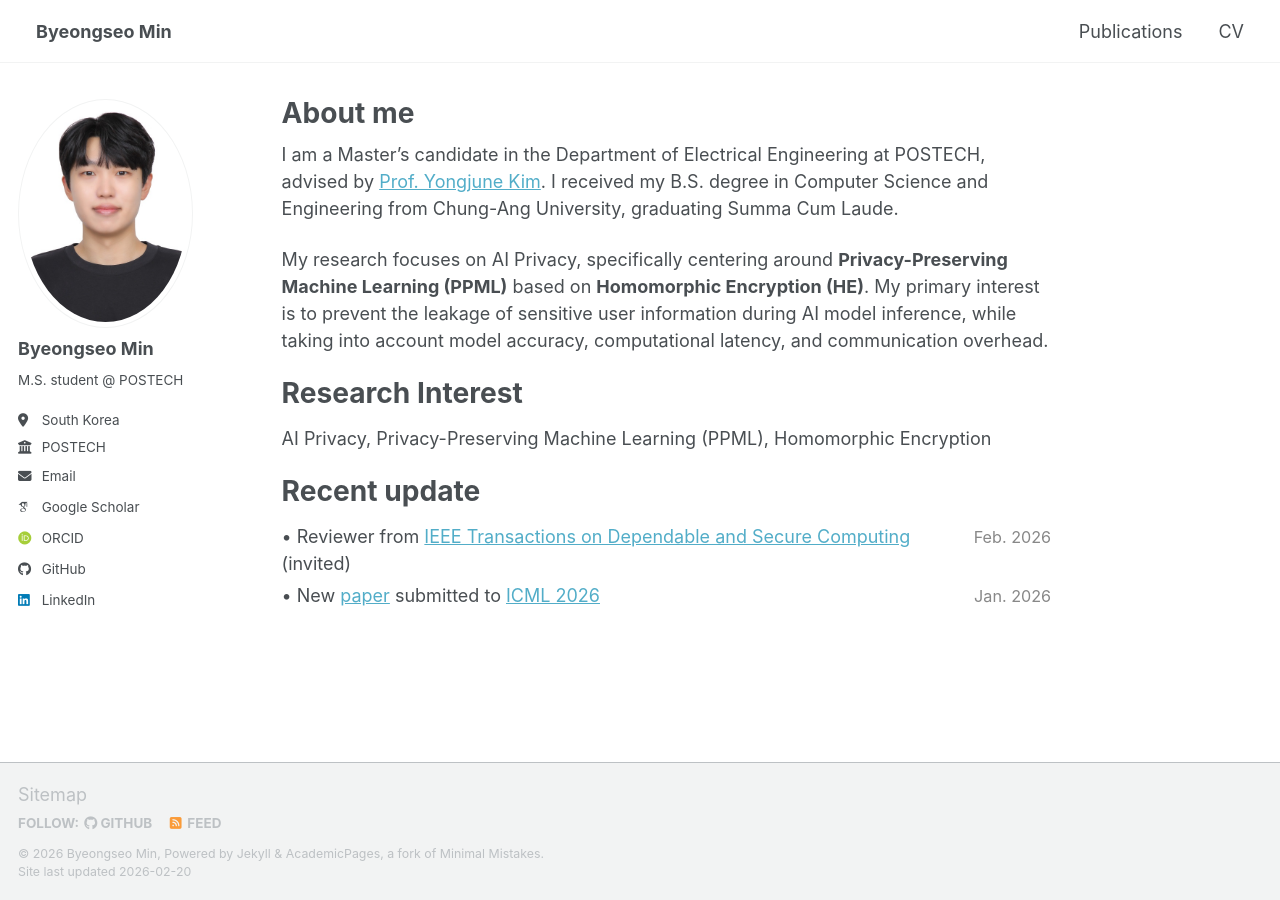
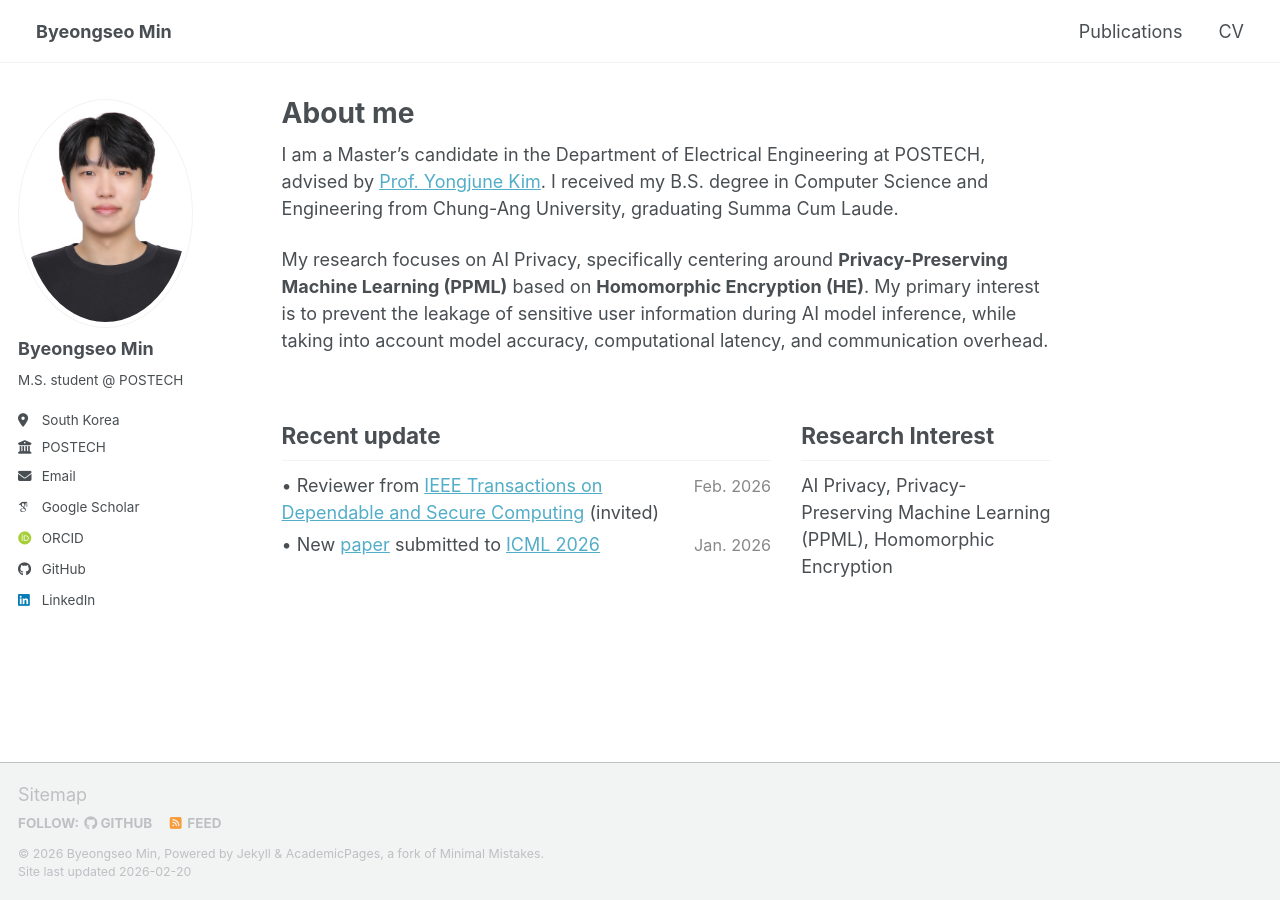
Before and after one commit to byeongseomin51/byeongseomin51.github.io, a Jekyll site: the page built from _pages/about.md, in a window 1280 px wide. Built offline with Jekyll 4.4.1, drawn with Linux system fonts in a browser that asks for light colours; some web fonts are replaced; a script bundle is joined from its source files by our own code; library files that are not in the unit come from our copies.

Commit message:
modify about me

```diff
--- a/_pages/about.md
+++ b/_pages/about.md
@@ -14,18 +14,11 @@ I received my B.S. degree in Computer Science and Engineering from Chung-Ang Uni
 My research focuses on AI Privacy, specifically centering around **Privacy-Preserving Machine Learning (PPML)** based on **Homomorphic Encryption (HE)**.
 My primary interest is to prevent the leakage of sensitive user information during AI model inference, while taking into account model accuracy, computational latency, and communication overhead.
 
-
-
-
-Research Interest
-======
-AI Privacy, Privacy-Preserving Machine Learning (PPML), Homomorphic Encryption
-
-
-
+<div style="display: flex; flex-wrap: wrap; gap: 30px;">
+  <div style="flex: 2; min-width: 300px;" markdown="1">
 
 Recent update
-======
+------
 <div style="display: flex; justify-content: space-between; align-items: baseline; margin-bottom: 5px;">
   <div style="flex: 1; padding-right: 20px;">
     • Reviewer from <a href="https://ieeexplore.ieee.org/xpl/RecentIssue.jsp?punumber=8858" target="_blank" rel="noopener noreferrer">IEEE Transactions on Dependable and Secure Computing</a> (invited)
@@ -41,6 +34,16 @@ Recent update
   </div>
   <div style="flex-shrink: 0; color: #888; font-size: 0.9em; text-align: right;">
     Jan. 2026
+  </div>
+</div>
+
+  </div>
+  <div style="flex: 1; min-width: 250px;" markdown="1">
+
+Research Interest
+------
+AI Privacy, Privacy-Preserving Machine Learning (PPML), Homomorphic Encryption
+
   </div>
 </div>
 
```
